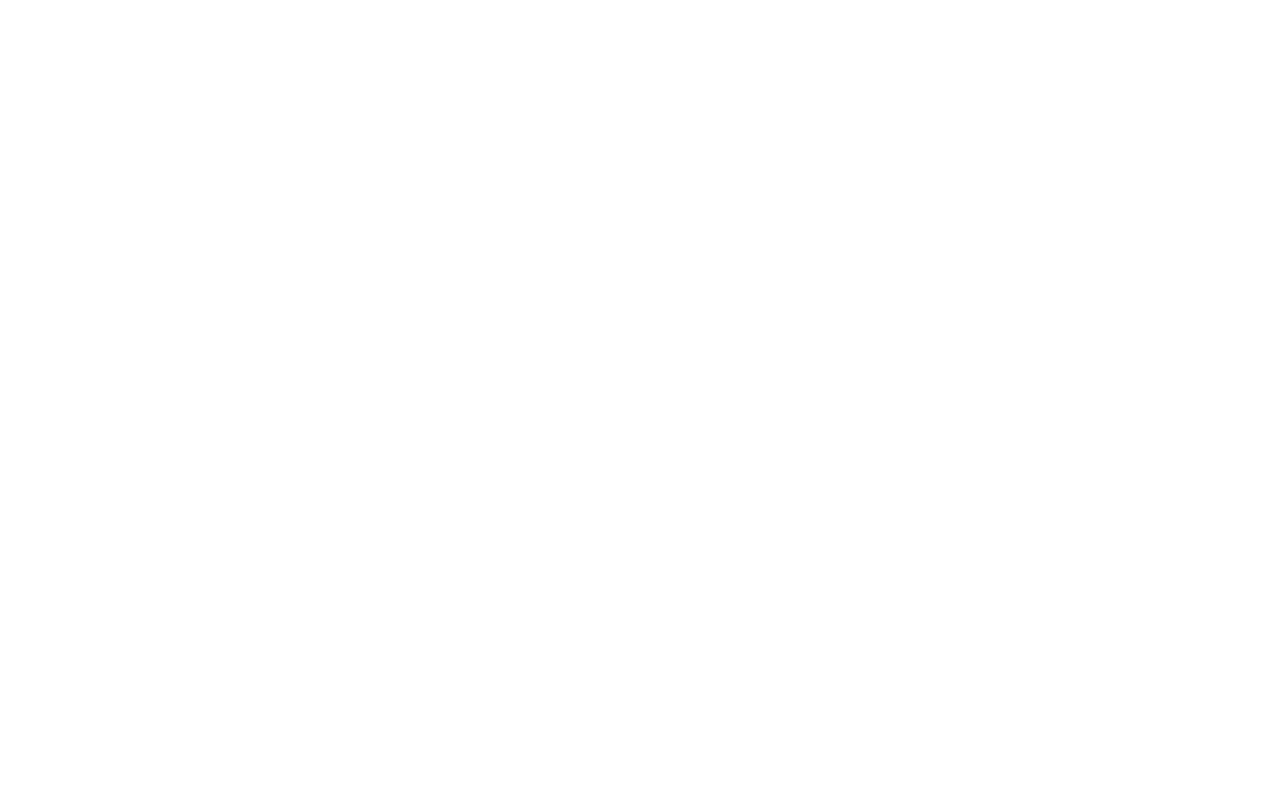
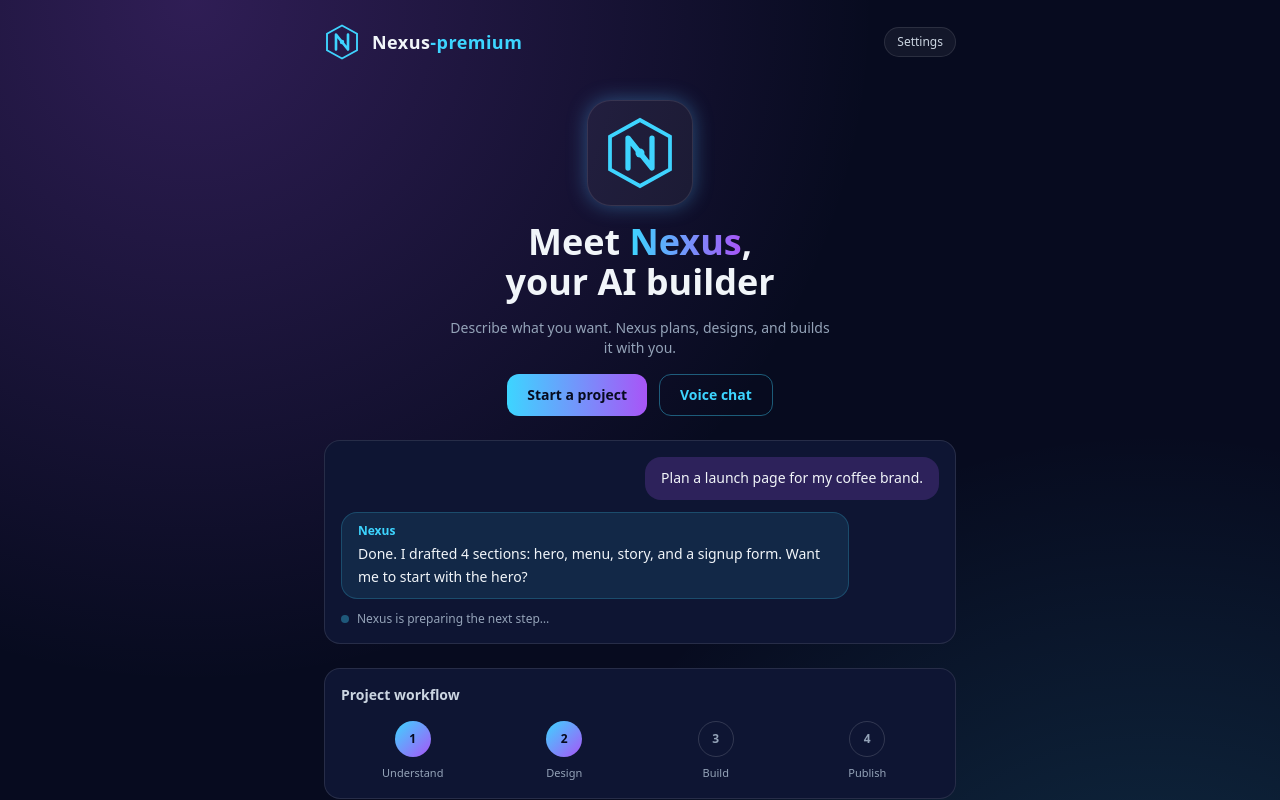
Before and after one commit to myloftjjjj-cmd/nexus-premium, a React (Vite) app: page / in a window 1280 px wide. Shown: the top 800 px of the page. Built offline with nearby package versions, Linux system fonts and the light colour scheme.

Commit message:
Updated project files

```diff
--- a/index.html
+++ b/index.html
@@ -3,14 +3,14 @@
   <head>
     <meta charset="UTF-8" />
     <meta name="viewport" content="width=device-width, initial-scale=1.0" />
-    <title>Modern Landing Page</title>
-    <meta name="description" content="Buildify landing page template" />
-    <meta name="author" content="Your Company" />
+    <title>Nexus-premium</title>
+    <meta name="description" content="Nexus-premium, powered by the Nexus AI assistant" />
+    <meta name="author" content="Nexus-premium" />
 
-    <meta property="og:title" content="Buildify Template Landing Page" />
+    <meta property="og:title" content="Nexus-premium" />
     <meta
       property="og:description"
-      content="Buildify landing page template"
+      content="Nexus-premium, powered by the Nexus AI assistant"
     />
     <meta property="og:type" content="website" />
 
--- a/src/pages/Index.tsx
+++ b/src/pages/Index.tsx
@@ -1,10 +1,181 @@
+import React from "react";
 
-import React from 'react';
+const navy = "#070B1F";
+const panel = "#0E1533";
+const neonBlue = "#3DD5FF";
+const neonPurple = "#A855F7";
 
-const Index = () => {
+const messages = [
+  { from: "user", text: "Plan a launch page for my coffee brand." },
+  {
+    from: "nexus",
+    text: "Done. I drafted 4 sections: hero, menu, story, and a signup form. Want me to start with the hero?",
+  },
+];
+
+const workflow = [
+  { step: "Understand", done: true },
+  { step: "Design", done: true },
+  { step: "Build", done: false },
+  { step: "Publish", done: false },
+];
+
+function NexusLogo({ size = 40 }: { size?: number }) {
   return (
-    <></>
+    <svg width={size} height={size} viewBox="0 0 48 48" aria-hidden="true">
+      <defs>
+        <linearGradient id="nx-grad" x1="0" y1="0" x2="48" y2="48">
+          <stop offset="0" stopColor={neonBlue} />
+          <stop offset="1" stopColor={neonPurple} />
+        </linearGradient>
+      </defs>
+      <polygon
+        points="24,2 44,13 44,35 24,46 4,35 4,13"
+        fill="none"
+        stroke="url(#nx-grad)"
+        strokeWidth="2.5"
+      />
+      <path
+        d="M16 34V14L32 34V14"
+        fill="none"
+        stroke="url(#nx-grad)"
+        strokeWidth="3.5"
+        strokeLinejoin="round"
+        strokeLinecap="round"
+      />
+      <circle cx="24" cy="24" r="3" fill={neonBlue} />
+    </svg>
   );
-};
+}
 
-export default Index;
+export default function Index() {
+  return (
+    <div
+      className="min-h-screen w-full text-slate-100 antialiased"
+      style={{
+        background: `radial-gradient(circle at 15% 0%, rgba(168,85,247,0.25), transparent 45%), radial-gradient(circle at 90% 100%, rgba(61,213,255,0.18), transparent 40%), ${navy}`,
+      }}
+    >
+      <style>{`
+        @keyframes nx-float { 0%,100% { transform: translateY(0); } 50% { transform: translateY(-6px); } }
+        @keyframes nx-pulse { 0%,100% { opacity: .35; } 50% { opacity: 1; } }
+        @keyframes nx-glow { 0%,100% { box-shadow: 0 0 18px rgba(61,213,255,.35); } 50% { box-shadow: 0 0 30px rgba(168,85,247,.55); } }
+        .nx-float { animation: nx-float 5s ease-in-out infinite; }
+        .nx-pulse { animation: nx-pulse 1.4s ease-in-out infinite; }
+        .nx-glow { animation: nx-glow 3s ease-in-out infinite; }
+      `}</style>
+
+      <div className="mx-auto flex max-w-md flex-col gap-6 px-5 pb-10 pt-6 sm:max-w-2xl">
+        {/* Header */}
+        <header className="flex items-center justify-between">
+          <div className="flex items-center gap-3">
+            <NexusLogo size={36} />
+            <span className="text-lg font-semibold tracking-wide">
+              Nexus<span className="text-[#3DD5FF]">-premium</span>
+            </span>
+          </div>
+          <button
+            type="button"
+            aria-label="Settings"
+            className="rounded-full border border-white/10 bg-white/5 px-3 py-1.5 text-xs text-slate-300 transition hover:border-[#A855F7]/60"
+          >
+            Settings
+          </button>
+        </header>
+
+        {/* Hero */}
+        <section className="flex flex-col items-center gap-4 pt-4 text-center">
+          <div className="nx-float nx-glow rounded-3xl border border-white/10 bg-white/5 p-4">
+            <NexusLogo size={72} />
+          </div>
+          <h1 className="text-3xl font-bold leading-tight sm:text-4xl">
+            Meet <span className="bg-gradient-to-r from-[#3DD5FF] to-[#A855F7] bg-clip-text text-transparent">Nexus</span>,
+            <br /> your AI builder
+          </h1>
+          <p className="max-w-sm text-sm text-slate-400">
+            Describe what you want. Nexus plans, designs, and builds it with you.
+          </p>
+          <div className="flex gap-3">
+            <button
+              type="button"
+              className="rounded-xl bg-gradient-to-r from-[#3DD5FF] to-[#A855F7] px-5 py-2.5 text-sm font-semibold text-[#070B1F] transition hover:brightness-110"
+            >
+              Start a project
+            </button>
+            <button
+              type="button"
+              className="rounded-xl border border-[#3DD5FF]/40 px-5 py-2.5 text-sm font-semibold text-[#3DD5FF] transition hover:bg-[#3DD5FF]/10"
+            >
+              Voice chat
+            </button>
+          </div>
+        </section>
+
+        {/* Chat preview */}
+        <section
+          className="flex flex-col gap-3 rounded-2xl border border-white/10 p-4"
+          style={{ background: panel }}
+          aria-label="Chat preview"
+        >
+          {messages.map((m, i) => (
+            <div key={i} className={`flex ${m.from === "user" ? "justify-end" : "justify-start"}`}>
+              <div
+                className={`max-w-[85%] rounded-2xl px-4 py-2.5 text-sm leading-relaxed ${
+                  m.from === "user"
+                    ? "bg-[#A855F7]/20 text-slate-100"
+                    : "border border-[#3DD5FF]/20 bg-[#3DD5FF]/10 text-slate-100"
+                }`}
+              >
+                {m.from === "nexus" && (
+                  <span className="mb-1 block text-xs font-semibold text-[#3DD5FF]">Nexus</span>
+                )}
+                {m.text}
+              </div>
+            </div>
+          ))}
+          <div className="flex items-center gap-2 text-xs text-slate-400">
+            <span className="nx-pulse h-2 w-2 rounded-full bg-[#3DD5FF]" />
+            Nexus is preparing the next step…
+          </div>
+        </section>
+
+        {/* Workflow */}
+        <section className="rounded-2xl border border-white/10 p-4" style={{ background: panel }}>
+          <h2 className="mb-4 text-sm font-semibold text-slate-300">Project workflow</h2>
+          <ol className="grid grid-cols-4 gap-2">
+            {workflow.map((w, i) => (
+              <li key={w.step} className="flex flex-col items-center gap-2 text-center">
+                <span
+                  className={`flex h-9 w-9 items-center justify-center rounded-full text-xs font-bold ${
+                    w.done
+                      ? "bg-gradient-to-br from-[#3DD5FF] to-[#A855F7] text-[#070B1F]"
+                      : "border border-white/15 text-slate-400"
+                  }`}
+                >
+                  {i + 1}
+                </span>
+                <span className="text-[11px] text-slate-400">{w.step}</span>
+              </li>
+            ))}
+          </ol>
+        </section>
+
+        {/* Footer */}
+        <footer className="text-center text-xs text-slate-500">
+          Nexus-premium · Powered by Nexus AI
+        </footer>
+
+        {/* What's next */}
+        <section className="rounded-2xl border border-dashed border-white/10 p-4 text-sm text-slate-400">
+          <h2 className="mb-2 font-semibold text-slate-300">What's next?</h2>
+          <ul className="list-disc space-y-1 pl-5">
+            <li>Sign-in and saved projects</li>
+            <li>Working voice chat with Nexus</li>
+            <li>Settings and theme options</li>
+            <li>Android app packaging under the Nexus-premium name</li>
+          </ul>
+        </section>
+      </div>
+    </div>
+  );
+}
```
